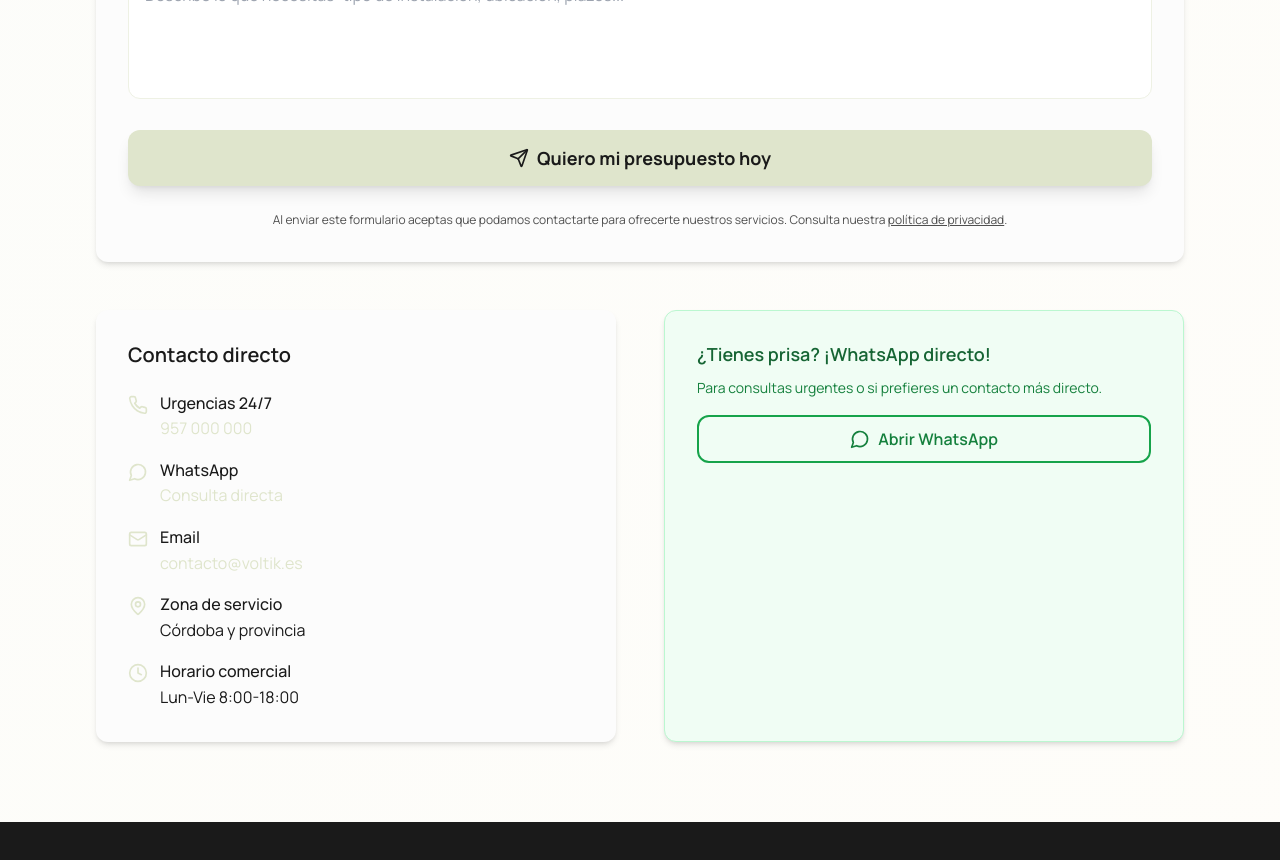
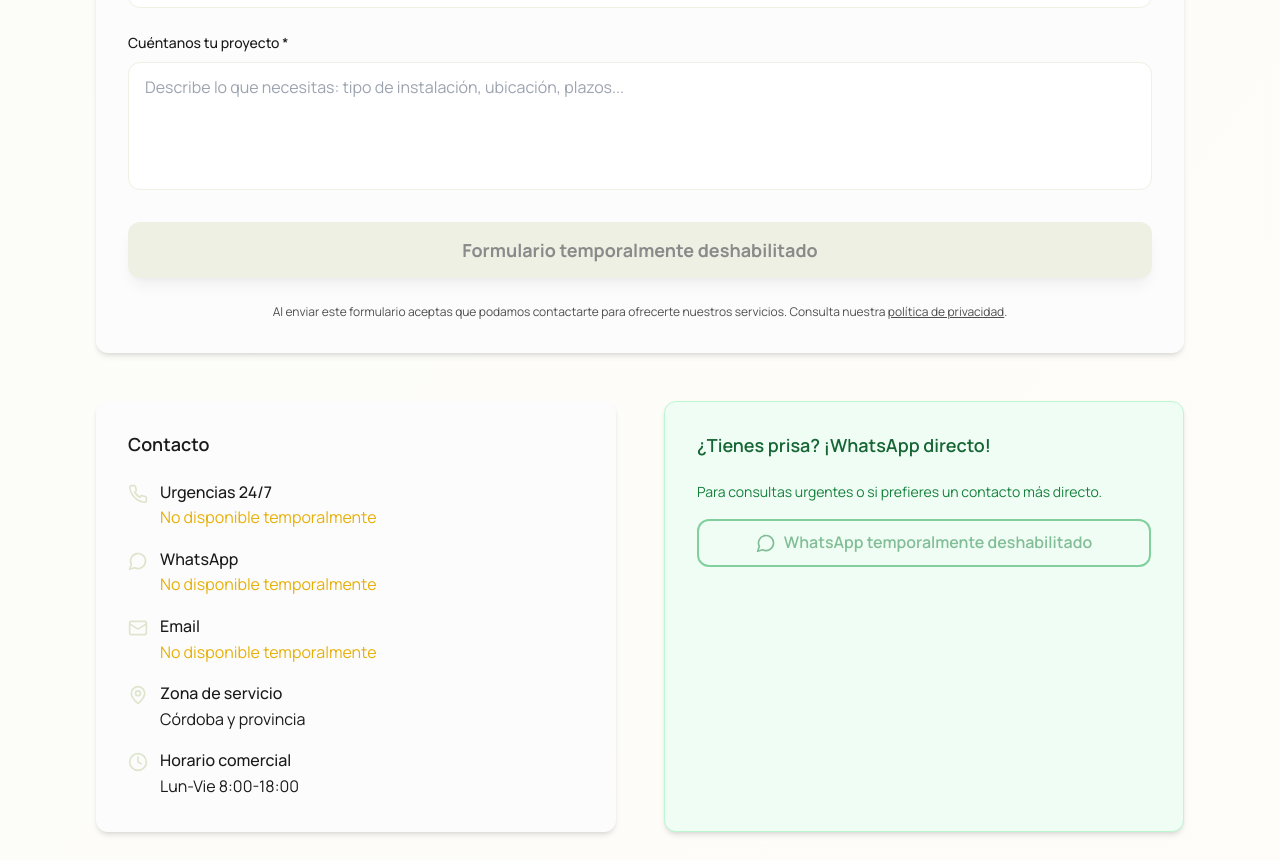
Before and after one commit to Medu-coder/voltik.es, a React (Vite) app: page / in a window 1280 px wide. Shown: the part 5940-6800 px from the top of the page. Built offline with nearby package versions, Linux system fonts and the light colour scheme.

Commit message:
Formulario real OK: deshabilitado

```diff
--- a/src/components/sections/ContactForm.tsx
+++ b/src/components/sections/ContactForm.tsx
@@ -35,8 +35,9 @@ export default function ContactForm() {
   const serviceTypes = [
     'Instalación nueva',
     'Reforma eléctrica',
+    'Placas solares',
+    'Punto de recarga VE',
     'Domótica',
-    'Punto de recarga VE',
     'Mantenimiento',
     'Urgencia',
     'Otro'
@@ -98,7 +99,7 @@ export default function ContactForm() {
       form.append('entry.916166591', formData.entry_916166591) // Servicio
       form.append('entry.1602707373', formData.entry_1602707373) // Mensaje
 
-      // Enviar a Google Forms (no-cors, no respuesta)
+      // Enviar a Google Forms
       await fetch(
         'https://docs.google.com/forms/d/e/1FAIpQLSdaF5kkJAPlsVZYph1V01g0ZflxRoQLxWlylTo6L5nDNh3I9g/formResponse',
         {
@@ -194,6 +195,11 @@ export default function ContactForm() {
           <div className="grid gap-12 lg:grid-cols-2">
             {/* Contact Form */}
             <div className="voltik-card lg:col-span-2">
+              {/* Aviso de empresa en construcción */}
+              <div className="mb-6 p-4 rounded-lg bg-voltik-warning/30 border border-voltik-warning/90 text-lg text-center font-semibold">
+                <strong>Aviso:</strong> Voltik está en proceso de construcción y el formulario de contacto está temporalmente deshabilitado. ¡Gracias por tu interés!
+              </div>
+
               <form onSubmit={handleSubmit} className="space-y-6" noValidate>
                 {/* Fecha (oculto, autocompletado) */}
                 <input
@@ -340,6 +346,7 @@ export default function ContactForm() {
                 </div>
 
                 {/* Submit Button */}
+                {/*
                 <VoltikButton
                   type="submit"
                   variant="voltik"
@@ -359,6 +366,16 @@ export default function ContactForm() {
                     </>
                   )}
                 </VoltikButton>
+                */}
+                <VoltikButton
+                  type="submit"
+                  variant="voltik"
+                  size="lg"
+                  className="w-full"
+                  disabled
+                >
+                  Formulario temporalmente deshabilitado
+                </VoltikButton>
 
                 {/* Privacy Notice */}
                 <p className="text-xs text-muted-foreground text-center">
@@ -370,19 +387,21 @@ export default function ContactForm() {
 
             {/* Contact Details */}
             <div className="voltik-card">
-              <h3 className="text-xl font-semibold mb-6">Contacto directo</h3>
-
+              <h3 className="text-lg font-semibold mb-6">Contacto</h3>
               <div className="space-y-4">
                 <div className="flex items-start">
                   <Phone size={20} className="mr-3 mt-1 text-primary flex-shrink-0" />
                   <div>
                     <div className="font-medium">Urgencias 24/7</div>
+                    {/*
                     <a
                       href="tel:+34957000000"
-                      className="text-primary hover:underline"
+                      className="text-voltik-info hover:underline"
                     >
                       957 000 000
                     </a>
+                    */}
+                    <span className="text-voltik-warning font-normal">No disponible temporalmente</span>
                   </div>
                 </div>
 
@@ -390,14 +409,17 @@ export default function ContactForm() {
                   <MessageCircle size={20} className="mr-3 mt-1 text-primary flex-shrink-0" />
                   <div>
                     <div className="font-medium">WhatsApp</div>
+                    {/*
                     <a
                       href="https://wa.me/34957000000"
                       target="_blank"
                       rel="noopener noreferrer"
-                      className="text-primary hover:underline"
+                      className="text-voltik-info hover:underline"
                     >
                       Consulta directa
                     </a>
+                    */}
+                    <span className="text-voltik-warning font-normal">No disponible temporalmente</span>
                   </div>
                 </div>
 
@@ -405,12 +427,15 @@ export default function ContactForm() {
                   <Mail size={20} className="mr-3 mt-1 text-primary flex-shrink-0" />
                   <div>
                     <div className="font-medium">Email</div>
+                    {/*
                     <a
                       href="mailto:contacto@voltik.es"
-                      className="text-primary hover:underline"
+                      className="text-voltik-info hover:underline"
                     >
                       contacto@voltik.es
                     </a>
+                    */}
+                    <span className="text-voltik-warning font-normal">No disponible temporalmente</span>
                   </div>
                 </div>
 
@@ -434,12 +459,13 @@ export default function ContactForm() {
 
             {/* WhatsApp CTA */}
             <div className="voltik-card bg-green-50 border border-green-200">
-              <h3 className="text-lg font-semibold text-green-800 mb-3">
+              <h3 className="text-lg font-semibold text-green-800 mb-6">
                 ¿Tienes prisa? ¡WhatsApp directo!
               </h3>
               <p className="text-green-700 mb-4 text-sm">
                 Para consultas urgentes o si prefieres un contacto más directo.
               </p>
+              {/*
               <VoltikButton variant="outline" asChild className="w-full border-green-600 text-green-700 hover:bg-green-600 hover:text-white">
                 <a
                   href="https://wa.me/34957000000?text=Hola, necesito información sobre instalaciones eléctricas"
@@ -450,6 +476,15 @@ export default function ContactForm() {
                   Abrir WhatsApp
                 </a>
               </VoltikButton>
+              */}
+              <VoltikButton
+                variant="outline"
+                className="w-full border-green-600 text-green-700"
+                disabled
+              >
+                <MessageCircle size={20} className="mr-2" />
+                WhatsApp temporalmente deshabilitado
+              </VoltikButton>
             </div>
           </div>
         </div>
--- a/src/index.css
+++ b/src/index.css
@@ -16,6 +16,9 @@
     --voltik-background: 0 0% 100%;     /* #FFFFFF */
     --voltik-error: 0 43% 70%;          /* #C97E7E */
     --voltik-text: 0 0% 10%;            /* #1A1A1A */
+    --voltik-success: 142 76% 36%;     /* #16A34A */
+    --voltik-warning: 45 93% 47%;      /* #FBBF24 */
+    --voltik-info: 217 91% 60%;        /* #60A5FA */
 
     /* == DESIGN SYSTEM MAPPING == */
     --background: var(--voltik-background);
--- a/tailwind.config.ts
+++ b/tailwind.config.ts
@@ -36,6 +36,9 @@ export default {
 				'voltik-background': 'hsl(var(--voltik-background))',
 				'voltik-error': 'hsl(var(--voltik-error))',
 				'voltik-text': 'hsl(var(--voltik-text))',
+				'voltik-warning': 'hsl(var(--voltik-warning))',
+				'voltik-success': 'hsl(var(--voltik-success))',
+				'voltik-info': 'hsl(var(--voltik-info))',
 				// Design system mapping
 				primary: {
 					DEFAULT: 'hsl(var(--primary))',
```
